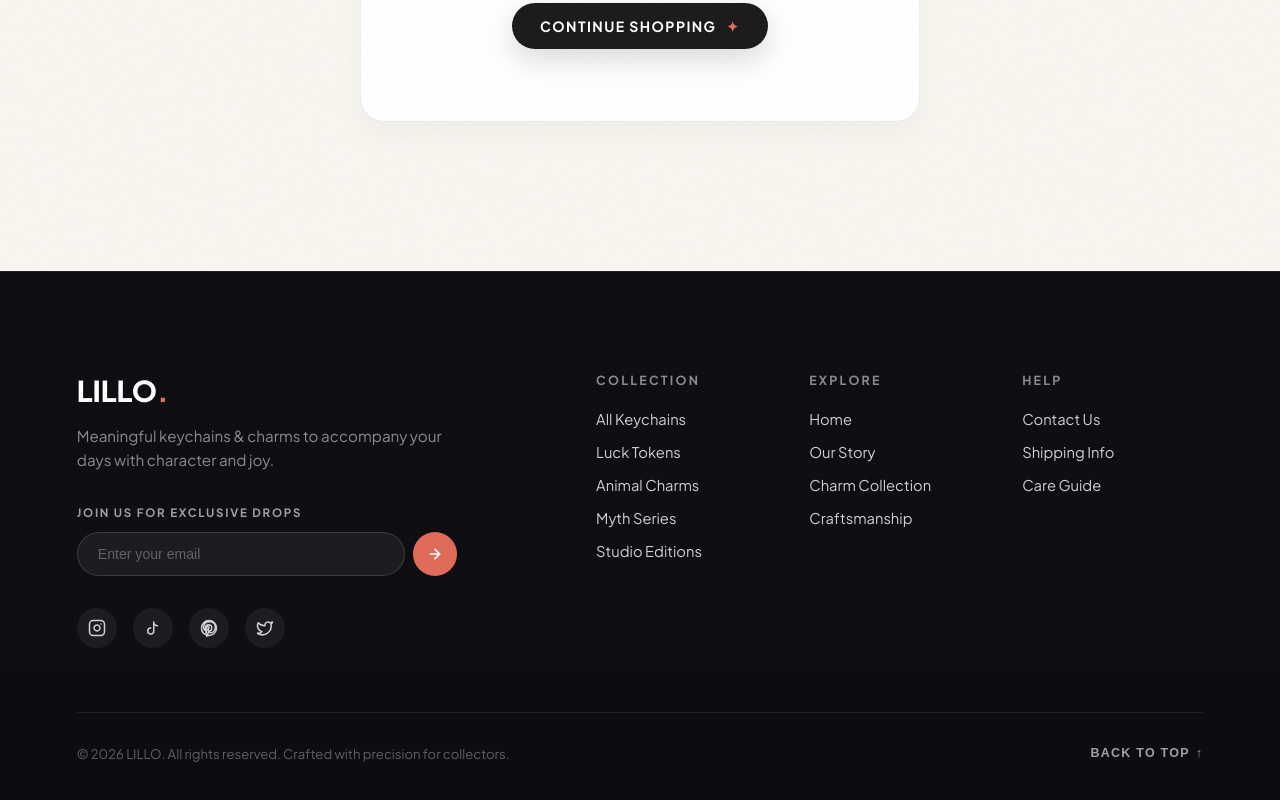
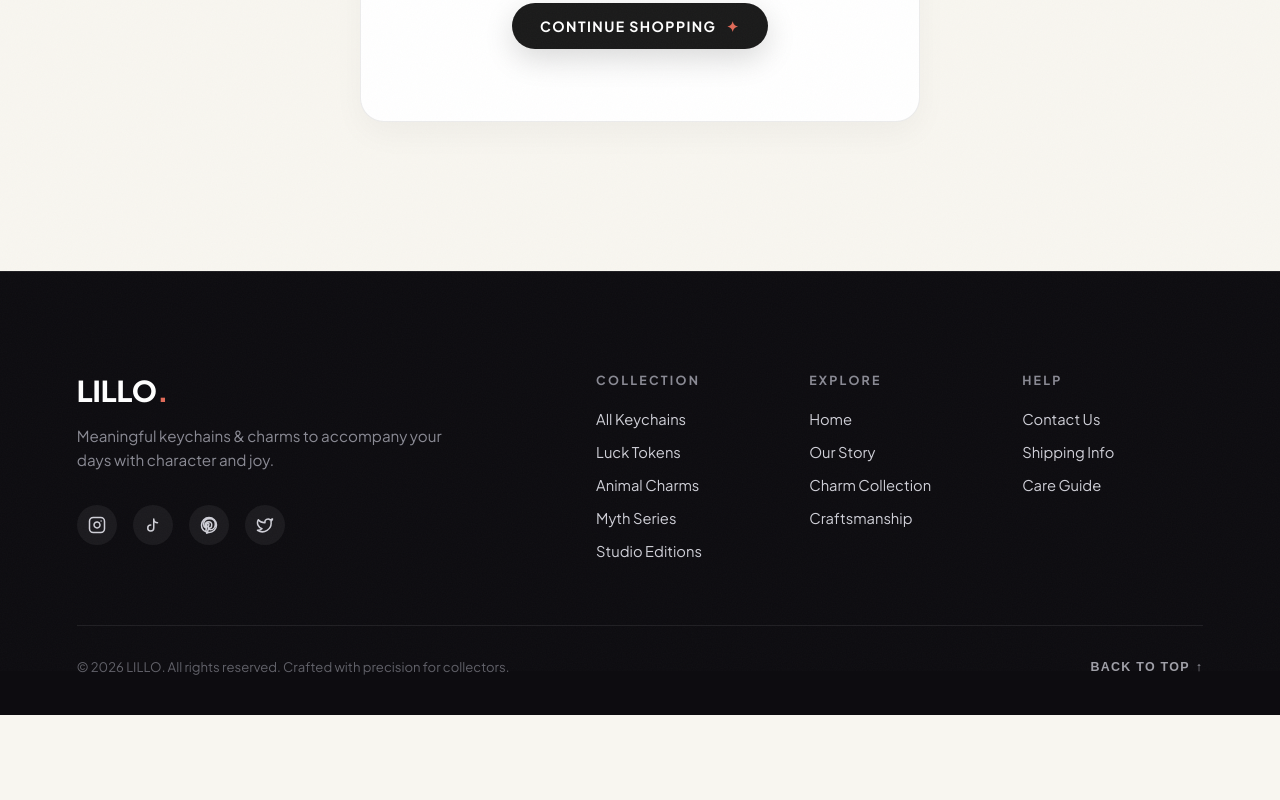
Before and after one commit to 4ntith3sis/lillo-key-accessories, a Next.js app in the folder frontend/: page /cart in a window 1280 px wide. Shown: the part 529-1329 px from the top of the page. After the commit the page ends 1244 px from the top, so only its background shows below. Built offline with nearby package versions, Linux system fonts and the light colour scheme; no server answers; a web font is replaced by a local one.

Commit message:
fix: remove footer newsletter block

```diff
--- a/frontend/components/Footer.tsx
+++ b/frontend/components/Footer.tsx
@@ -20,38 +20,6 @@ export default function Footer() {
             <p className="footer-tagline">
               Meaningful keychains & charms to accompany your days with character and joy.
             </p>
-            <div className="newsletter-block">
-              <p className="newsletter-label">JOIN US FOR EXCLUSIVE DROPS</p>
-              <form
-                className="newsletter-form"
-                onSubmit={(e) => {
-                  e.preventDefault();
-                  alert('Thank you for subscribing to LILLO!');
-                }}
-              >
-                <input
-                  type="email"
-                  placeholder="Enter your email"
-                  required
-                  aria-label="Enter your email for the newsletter"
-                />
-                <button type="submit" aria-label="Subscribe">
-                  <svg
-                    width="16"
-                    height="16"
-                    viewBox="0 0 24 24"
-                    fill="none"
-                    stroke="currentColor"
-                    strokeWidth="2.5"
-                    strokeLinecap="round"
-                    strokeLinejoin="round"
-                  >
-                    <line x1="5" y1="12" x2="19" y2="12"></line>
-                    <polyline points="12 5 19 12 12 19"></polyline>
-                  </svg>
-                </button>
-              </form>
-            </div>
 
             {/* Social Links Row */}
             <div className="footer-social-row">
```
